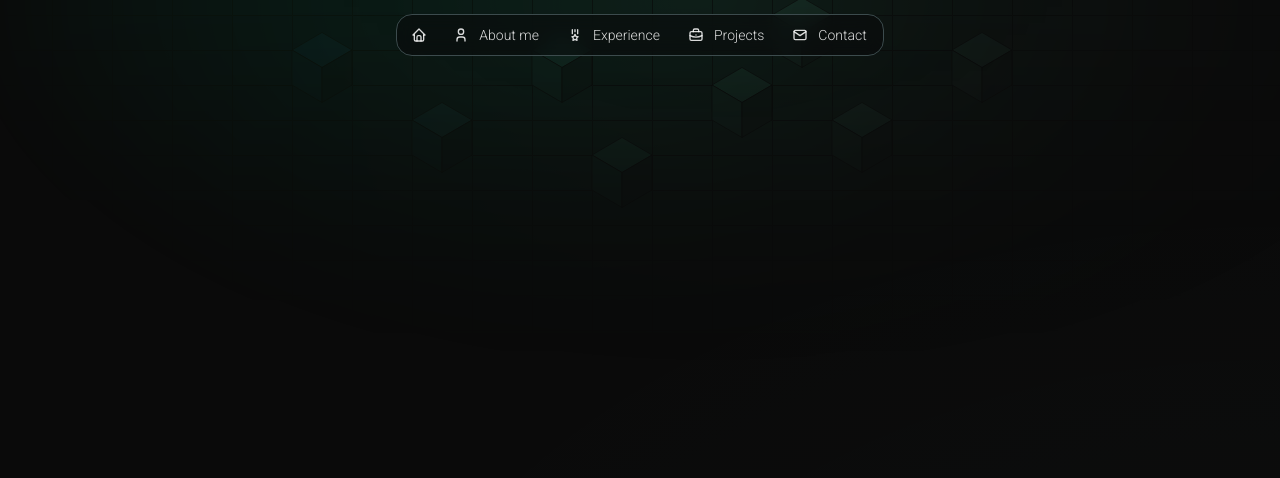
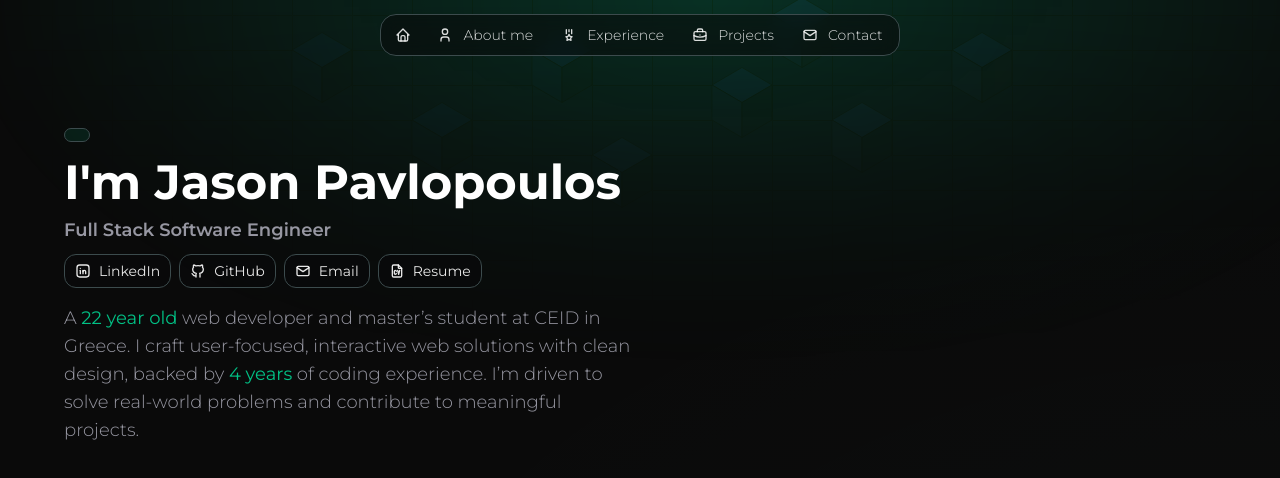
Before and after one commit to CallMeJasonYT/Portfolio-Website, a Next.js app: page / in a window 1280 px wide. Shown: the top 478 px of the page. Built offline with nearby package versions, Linux system fonts and the light colour scheme.

Commit message:
Finished NavBar and Started AboutSection

```diff
--- a/package.json
+++ b/package.json
@@ -13,7 +13,7 @@
     "@tabler/icons-react": "^3.31.0",
     "class-variance-authority": "^0.7.1",
     "clsx": "^2.1.1",
-    "lucide-react": "^0.503.0",
+    "date-fns": "^4.1.0",
     "motion": "^12.8.0",
     "next": "15.3.1",
     "react": "^19.0.0",
--- /dev/null
+++ b/src/app/(pages)/page.tsx
@@ -0,0 +1,15 @@
+import { Metadata } from "next";
+import { ReactElement } from "react";
+import AboutSection from "@/components/sections/about-section";
+
+export const dynamic = "force-dynamic";
+
+const LandingPage = (): ReactElement => (
+  <main className="min-h-screen flex">
+    {/* Content */}
+    <div className="relative w-full px-7 lg:px-10 xl:px-16 pt-40 lg:pt-32 flex flex-col transition-all transform-gpu overflow-hidden">
+      <AboutSection />
+    </div>
+  </main>
+);
+export default LandingPage;
--- /dev/null
+++ b/src/app/config.tsx
@@ -0,0 +1,50 @@
+import { differenceInYears } from "date-fns";
+import {
+  IconMail,
+  IconBrandGithub,
+  IconBrandLinkedin,
+  IconFileCv,
+} from "@tabler/icons-react";
+import { AppConfig } from "@/types/app-config";
+
+const age = differenceInYears(new Date(), new Date("2002-08-09"));
+const experience = differenceInYears(new Date(), new Date("2020-11-10"));
+
+export const appConfig: AppConfig = {
+  socials: {
+    Linkedin: {
+      name: "LinkedIn",
+      icon: IconBrandLinkedin,
+      tooltip: "Find me on LinkedIn",
+      href: "https://www.linkedin.com/in/jasonpavlop/",
+    },
+    Github: {
+      name: "GitHub",
+      icon: IconBrandGithub,
+      tooltip: "Check my GitHub",
+      href: "https://github.com/CallMeJasonYT",
+    },
+    Email: {
+      name: "Email",
+      icon: IconMail,
+      tooltip: "Send me an email",
+      href: "mailto:jasonpavlop1@gmail.com",
+    },
+    Resume: {
+      name: "Resume",
+      icon: IconFileCv,
+      tooltip: "Download my CV",
+      href: "", // To be completed
+    },
+  },
+  about: (
+    <span>
+      A <b className="text-primary/90">{age} year old</b> web developer and
+      master’s student at CEID in Greece. I craft user-focused, interactive web
+      solutions with clean design, backed by{" "}
+      <b className="text-primary/90">{experience} years</b> of coding
+      experience. I’m driven to solve real-world problems and contribute to
+      meaningful projects.
+    </span>
+  ),
+};
--- a/src/app/globals.css
+++ b/src/app/globals.css
@@ -44,7 +44,7 @@
 }
 
 :root {
-  --primary: oklch(0.21 0.006 285.885);
+  --primary: oklch(76.5% 0.177 163.223);
   --primary-foreground: oklch(0.985 0 0);
   --radius: 0.5rem;
   --background: oklch(0.141 0.005 285.823);
@@ -56,7 +56,7 @@
   --secondary: oklch(0.967 0.001 286.375);
   --secondary-foreground: oklch(0.21 0.006 285.885);
   --muted: oklch(0.274 0.006 286.033);
-  --muted-foreground: oklch(0.552 0.016 285.938);
+  --muted-foreground: oklch(0.68 0.016 285.938);
   --accent: oklch(0.967 0.001 286.375);
   --accent-foreground: oklch(0.21 0.006 285.885);
   --destructive: oklch(0.577 0.245 27.325);
--- a/src/app/layout.tsx
+++ b/src/app/layout.tsx
@@ -1,13 +1,13 @@
 import type { Metadata, Viewport } from "next";
 import { ReactNode } from "react";
-import { Roboto } from "next/font/google";
+import { Montserrat } from "next/font/google";
 import { cn } from "@/lib/utils";
 import "./globals.css";
 import BackgroundPattern from "@/components/bg-pattern";
 import VignetteBackground from "@/components/vignette-bg";
 import Navbar from "@/components/navbar";
 
-const roboto = Roboto({
+const montserrat = Montserrat({
   variable: "--font-geist-sans",
   subsets: ["latin"],
 });
@@ -27,7 +27,10 @@ const RootLayout = ({
 }>) => (
   <html lang="en" suppressHydrationWarning>
     <body
-      className={cn("antialiased scroll-smooth select-none", roboto.className)}
+      className={cn(
+        "antialiased scroll-smooth select-none",
+        montserrat.className
+      )}
     >
       <div className="relative min-h-screen">
         {/* Backgrounds */}
--- a/src/app/page.tsx
+++ /dev/null
@@ -1,3 +0,0 @@
-export default function Home() {
-  return <div></div>;
-}
--- a/src/components/navbar.tsx
+++ b/src/components/navbar.tsx
@@ -118,7 +118,7 @@ const Navbar = (): ReactElement => {
                   ? "px-2 sm:px-2.5 md:px-3 py-1.5"
                   : "px-2 sm:px-2.5 py-2",
                 "flex gap-1.5 sm:gap-2.5 items-center hover:bg-zinc-700/30 font-light rounded-2xl transition-all transform-gpu",
-                active && "bg-zinc-900/55 text-primary"
+                active && "bg-zinc-700/30 text-primary"
               )}
               href={link.href}
               draggable={false}
--- /dev/null
+++ b/src/components/sections/about-section.tsx
@@ -0,0 +1,156 @@
+"use client";
+
+import { motion } from "motion/react";
+import Link from "next/link";
+import Image from "next/image";
+import { ReactElement } from "react";
+import { appConfig } from "@/app/config";
+import SimpleTooltip from "@/components/simple-tooltip";
+import { type Skill, type SocialConfig } from "@/types/app-config";
+
+const AboutSection = (): ReactElement => (
+  <section id="about" className="flex flex-col gap-4">
+    {/* Hire Me */}
+    <Link
+      className="w-fit"
+      href={appConfig.socials.Email.href}
+      draggable={false}
+    >
+      <motion.div
+        className="group w-fit px-3 py-1.5 flex gap-2 items-center text-sm text-white/90 font-light bg-primary/10 border border-border rounded-xl hover:bg-primary/15 transition-colors transform-gpu"
+        initial={{ opacity: 0, y: -20 }}
+        whileInView={{ opacity: 1, y: 0 }}
+        viewport={{ once: true, margin: "-100px" }}
+        transition={{ duration: 0.5 }}
+      ></motion.div>
+    </Link>
+
+    {/* Name, Title, & Socials */}
+    <div className="flex flex-col gap-2.5">
+      <motion.h1
+        className="text-5xl font-bold text-white"
+        initial={{ opacity: 0, y: -20 }}
+        whileInView={{ opacity: 1, y: 0 }}
+        viewport={{ once: true, margin: "-100px" }}
+        transition={{ duration: 0.5, delay: 0.1 }}
+      >
+        I&apos;m Jason Pavlopoulos
+      </motion.h1>
+      <motion.p
+        className="text-lg font-semibold text-muted-foreground"
+        initial={{ opacity: 0, y: -20 }}
+        whileInView={{ opacity: 1, y: 0 }}
+        viewport={{ once: true, margin: "-100px" }}
+        transition={{ duration: 0.5, delay: 0.2 }}
+      >
+        Full Stack Software Engineer
+      </motion.p>
+
+      {/* Socials */}
+      <div className="flex gap-2 items-center">
+        {Object.values(appConfig.socials).map(
+          (social: SocialConfig, index: number) => (
+            <SocialLink key={social.href} social={social} index={index} />
+          )
+        )}
+      </div>
+    </div>
+
+    {/* About Me */}
+    <motion.p
+      className="max-w-xl text-lg font-light text-muted-foreground"
+      initial={{ opacity: 0, y: -20 }}
+      whileInView={{ opacity: 1, y: 0 }}
+      viewport={{ once: true, margin: "-100px" }}
+      transition={{ duration: 0.5, delay: 0.3 }}
+    >
+      {appConfig.about}
+    </motion.p>
+
+    {/* Skills */}
+    <motion.div
+      className="max-w-xl flex flex-wrap gap-2"
+      initial={{ opacity: 0 }}
+      whileInView={{ opacity: 1 }}
+      viewport={{ once: true, margin: "-100px" }}
+      transition={{
+        duration: 0.5,
+        delay: 0.5,
+        staggerChildren: 0.05,
+        delayChildren: 0.1,
+      }}
+    ></motion.div>
+  </section>
+);
+
+const SocialLink = ({
+  social,
+  index,
+}: {
+  social: SocialConfig;
+  index: number;
+}): ReactElement => (
+  <motion.div
+    initial={{ opacity: 0, y: 20 }}
+    whileInView={{ opacity: 1, y: 0 }}
+    viewport={{ once: true, margin: "-100px" }}
+    transition={{
+      duration: 0.5,
+      delay: 0.3 + index * 0.1,
+    }}
+  >
+    <SimpleTooltip content={social.tooltip} side="bottom">
+      <Link
+        className="px-2.5 py-1.5 flex gap-2 items-center text-sm text-white/90 bg-background/80 border border-border rounded-xl hover:bg-zinc-900/55 hover:text-primary transition-colors transform-gpu"
+        href={social.href}
+        target={social.href.startsWith("http") ? "_blank" : undefined}
+        draggable={false}
+      >
+        <social.icon className="size-4" />
+        <span>{social.name}</span>
+      </Link>
+    </SimpleTooltip>
+  </motion.div>
+);
+
+const Skill = ({
+  skill,
+  index,
+}: {
+  skill: Skill;
+  index: number;
+}): ReactElement => (
+  <motion.div
+    variants={{
+      hidden: { opacity: 0, scale: 0.8 },
+      visible: {
+        opacity: 1,
+        scale: 1,
+        transition: {
+          delay: 0.5 + index * 0.07,
+          duration: 0.3,
+          ease: "easeOut",
+        },
+      },
+    }}
+  >
+    <SimpleTooltip content={skill.name} side="bottom">
+      <Link
+        className="flex items-center gap-2 hover:opacity-75 transition-opacity transform-gpu"
+        href={skill.link}
+        target="_blank"
+        draggable={false}
+      >
+        <Image
+          src={skill.icon}
+          alt={skill.name}
+          width={32}
+          height={32}
+          draggable={false}
+        />
+      </Link>
+    </SimpleTooltip>
+  </motion.div>
+);
+
+export default AboutSection;
--- /dev/null
+++ b/src/types/app-config.ts
@@ -0,0 +1,20 @@
+import { TablerIcon } from "@tabler/icons-react";
+import { ReactNode } from "react";
+
+export type SocialConfig = {
+  name: string;
+  icon: TablerIcon;
+  tooltip: string;
+  href: string;
+};
+
+export type Skill = {
+  name: string;
+  icon: string;
+  link: string;
+};
+
+export type AppConfig = {
+  socials: Record<"Linkedin" | "Github" | "Email" | "Resume", SocialConfig>;
+  about: ReactNode;
+};
```
Also changed, not shown: 1 other file (tests, documents, lock files or other folders).
